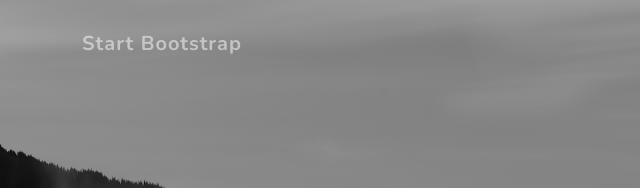
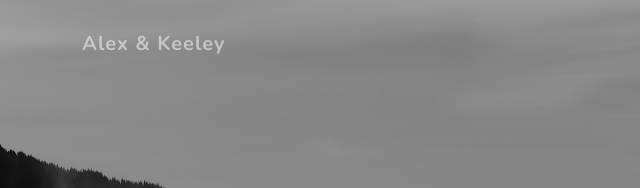
Before and after one commit to Alexander-Hagans/Alexander-Hagans.github.io, a plain HTML site: page index.html in a window 1280 px wide. Shown: the top 188 px of the page, 0-640 px from the left. Drawn offline with nearby package versions, Linux system fonts and the light colour scheme.

Commit message:
Update index.html

```diff
--- a/index.html
+++ b/index.html
@@ -19,7 +19,7 @@
         <!-- Navigation-->
         <nav class="navbar navbar-expand-lg navbar-light fixed-top" id="mainNav">
             <div class="container">
-                <a class="navbar-brand js-scroll-trigger" href="#page-top">Start Bootstrap</a>
+                <a class="navbar-brand js-scroll-trigger" href="#page-top">Alex & Keeley</a>
                 <button class="navbar-toggler navbar-toggler-right" type="button" data-toggle="collapse" data-target="#navbarResponsive" aria-controls="navbarResponsive" aria-expanded="false" aria-label="Toggle navigation">
                     Menu
                     <i class="fas fa-bars"></i>
```
